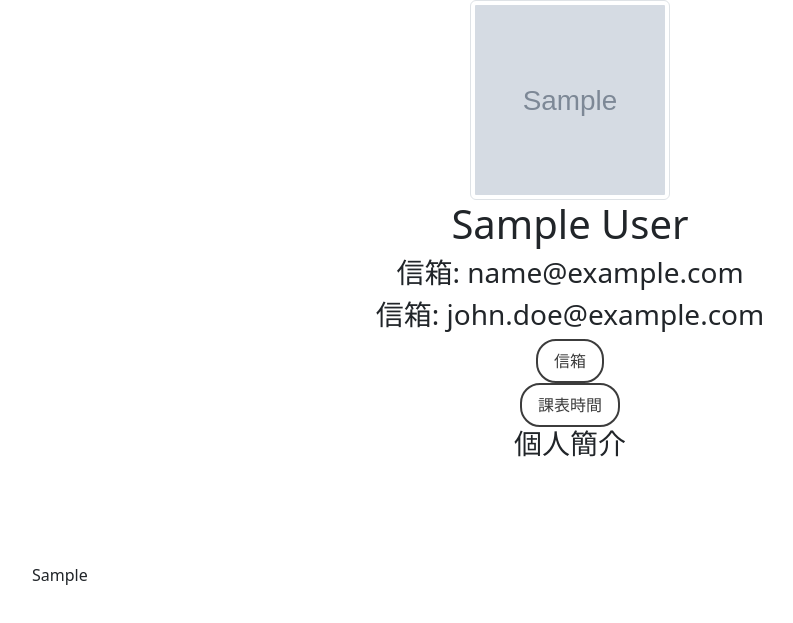
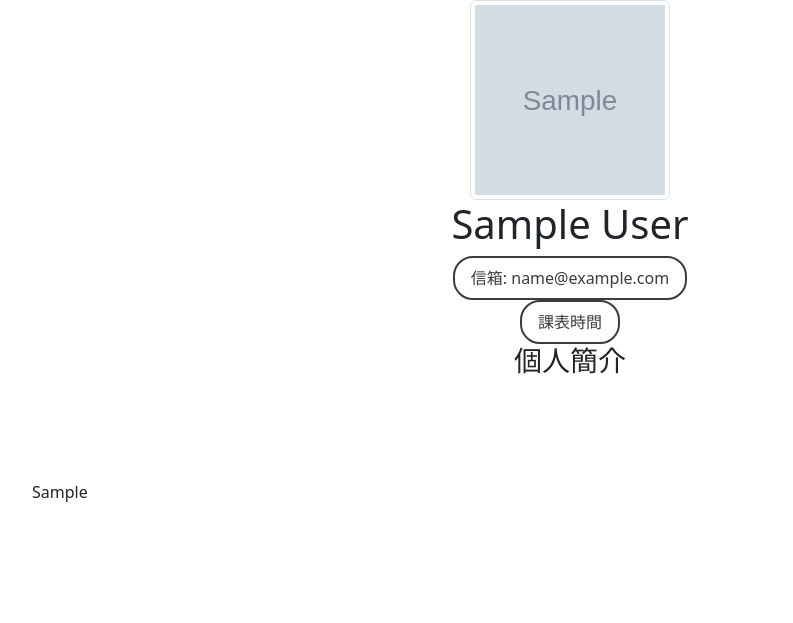
Before and after one commit to whoami13579/database_final_project, a Flask app: page /teacher/1 in a window 1280 px wide. Shown: the part 56-679 px from the top of the page, without its empty margins (70-863 px from the left). Run offline with Flask 3, Linux system fonts and the light colour scheme; tables that the repository leaves empty hold one stand-in row (values such as "Sample post"); grey boxes marked "Sample" are stand-in pictures.

Commit message:
copy button

```diff
--- a/website/templates/teacher.html
+++ b/website/templates/teacher.html
@@ -85,18 +85,15 @@
 
   <h1>{{teacher.name}}</h1>
 
-  <h3>信箱: {{teacher.email}}</h3>
-
-  <h3>信箱: <span id="teacher-email">john.doe@example.com</span></h3>
-
-  <button onclick="copyEmail()" class="add-class-btn">信箱</button>
+  <button onclick="copyEmail()" class="add-class-btn" id="cpy-btn" value="{{teacher.email}}">
+    信箱: {{teacher.email}}
+  </button>
 
   <div id="flash-message" class="flash-message">複製成功</div>
 
   <script>
       function copyEmail() {
-          const emailElement = document.getElementById('teacher-email');
-          const email = emailElement.textContent;
+          const email = document.getElementById('cpy-btn').value;
 
           const tempTextArea = document.createElement('textarea');
           tempTextArea.value = email;
```
